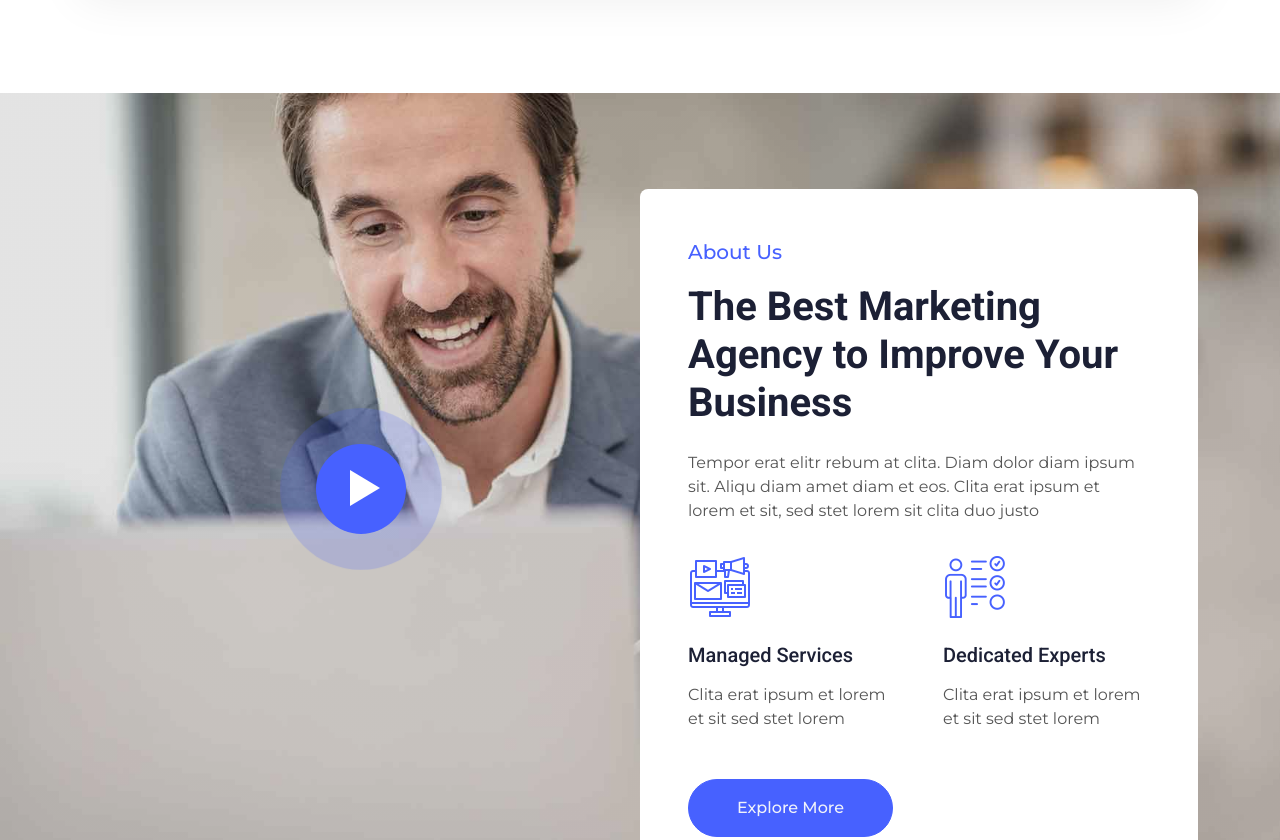
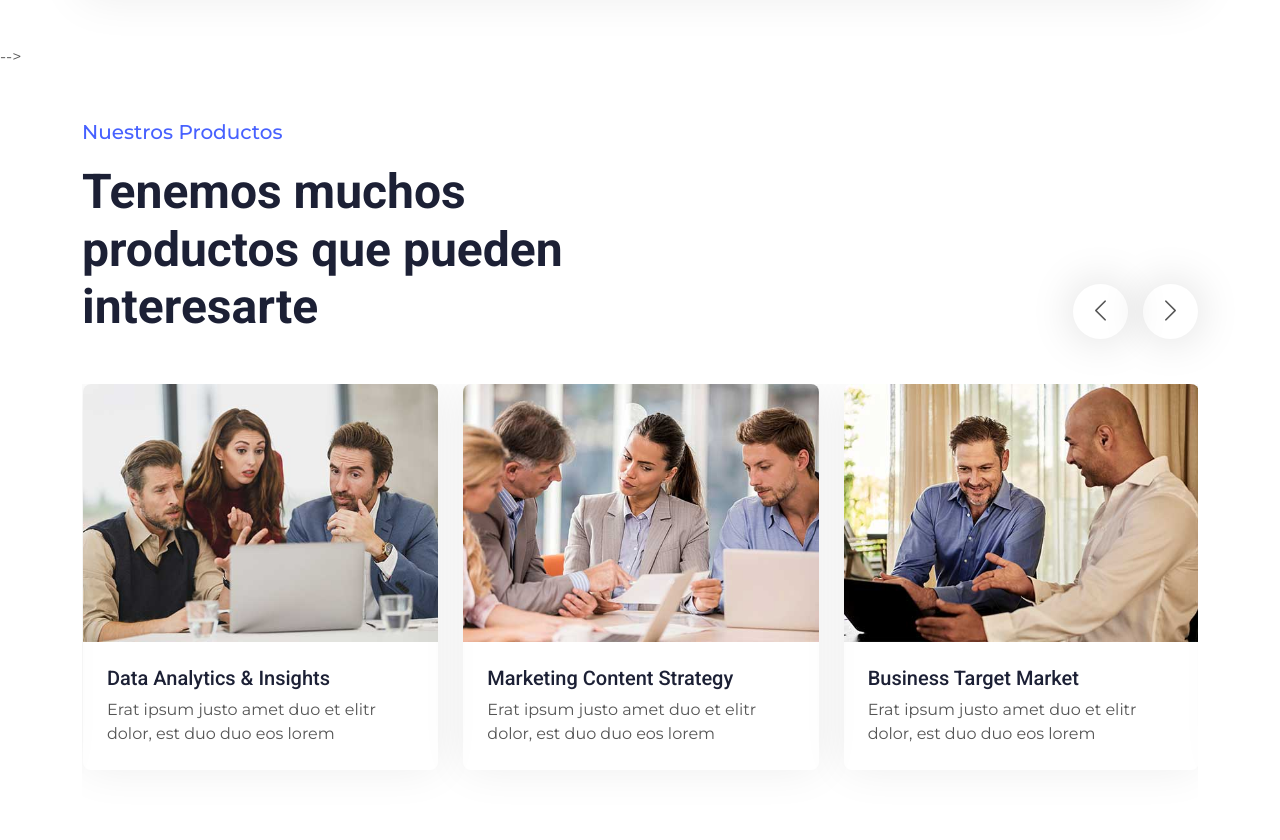
Before and after one commit to Richard2203/ProyectoFinal, a plain HTML site: page index.html in a window 1280 px wide. Shown: the part 1337-2177 px from the top of the page. Drawn offline with nearby package versions, Linux system fonts and the light colour scheme.

Commit message:
cambios nuevos en el index - avance giyo 2

```diff
--- a/index.html
+++ b/index.html
@@ -204,7 +204,7 @@
 
 
     <!-- About Start -->
-    <div class="container-xxl about my-5">
+    <!-- <div class="container-xxl about my-5">
         <div class="container">
             <div class="row g-0">
                 <div class="col-lg-6">
@@ -243,7 +243,7 @@
 
 
     <!-- Video Modal Start -->
-    <div class="modal modal-video fade" id="videoModal" tabindex="-1" aria-labelledby="exampleModalLabel"
+    <!-- <div class="modal modal-video fade" id="videoModal" tabindex="-1" aria-labelledby="exampleModalLabel"
         aria-hidden="true">
         <div class="modal-dialog">
             <div class="modal-content rounded-0">
@@ -253,19 +253,19 @@
                 </div>
                 <div class="modal-body">
                     <!-- 16:9 aspect ratio -->
-                    <div class="ratio ratio-16x9">
+                    <!-- <div class="ratio ratio-16x9">
                         <iframe class="embed-responsive-item" src="" id="video" allowfullscreen
                             allowscriptaccess="always" allow="autoplay"></iframe>
                     </div>
                 </div>
             </div>
         </div>
-    </div>
+    </div>  -->
     <!-- Video Modal End -->
 
 
     <!-- Service Start -->
-    <div class="container-xxl py-5">
+    <!-- <div class="container-xxl py-5">
         <div class="container">
             <div class="text-center mx-auto wow fadeInUp" data-wow-delay="0.1s" style="max-width: 500px;">
                 <p class="fs-5 fw-medium text-primary">Our Services</p>
@@ -376,17 +376,18 @@
                 </div>
             </div>
         </div>
-    </div>
+    </div> -->
     <!-- Service End -->
 
+ -->
 
     <!-- Project Start -->
     <div class="container-xxl pt-5">
         <div class="container">
             <div class="text-center text-md-start pb-5 pb-md-0 wow fadeInUp" data-wow-delay="0.1s"
                 style="max-width: 500px;">
-                <p class="fs-5 fw-medium text-primary">Our Projects</p>
-                <h1 class="display-5 mb-5">We've Done Lot's of Awesome Projects</h1>
+                <p class="fs-5 fw-medium text-primary">Nuestros Productos</p>
+                <h1 class="display-5 mb-5">Tenemos muchos productos que pueden interesarte</h1>
             </div>
             <div class="owl-carousel project-carousel wow fadeInUp" data-wow-delay="0.1s">
                 <div class="project-item mb-5">
```
